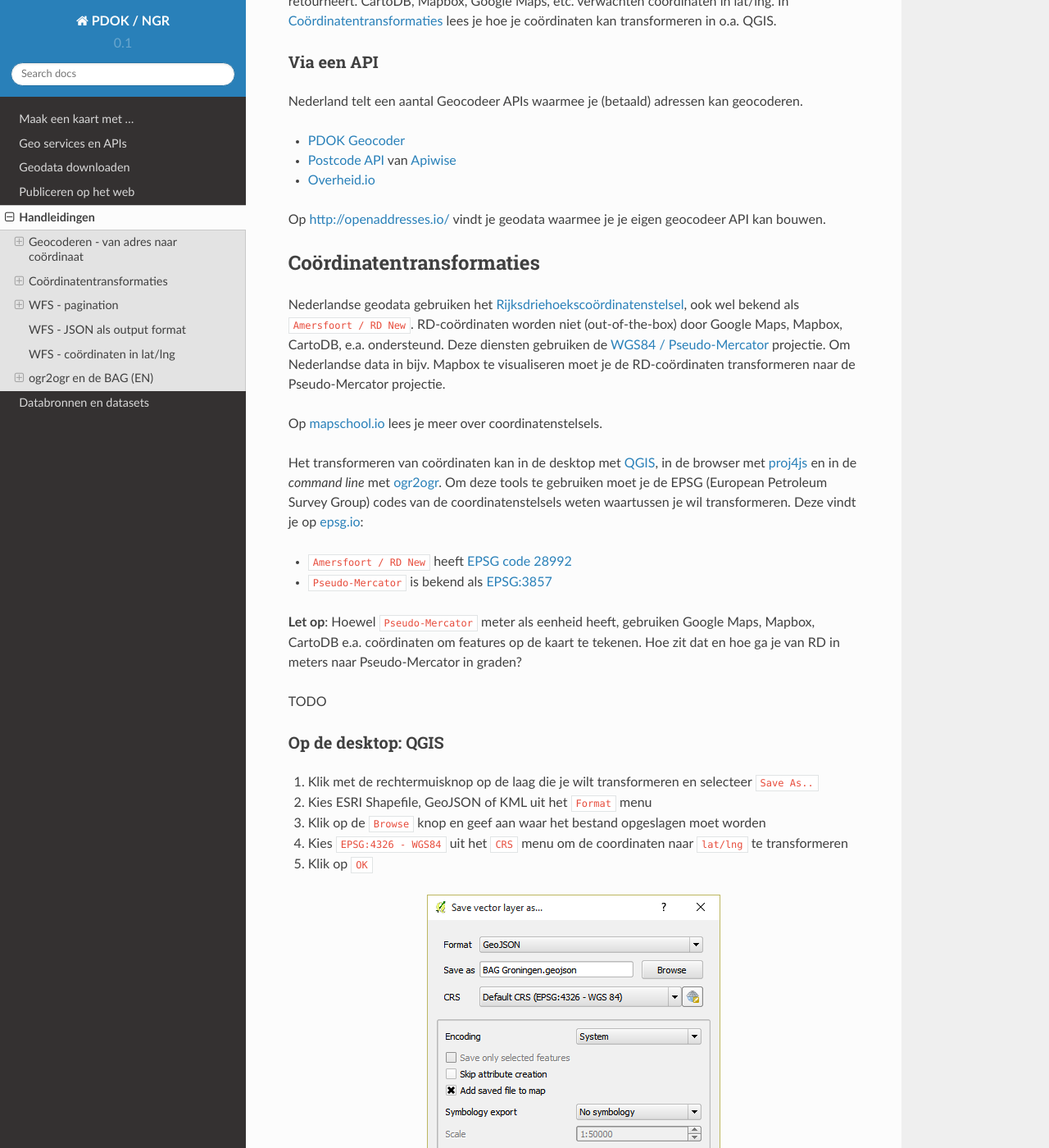
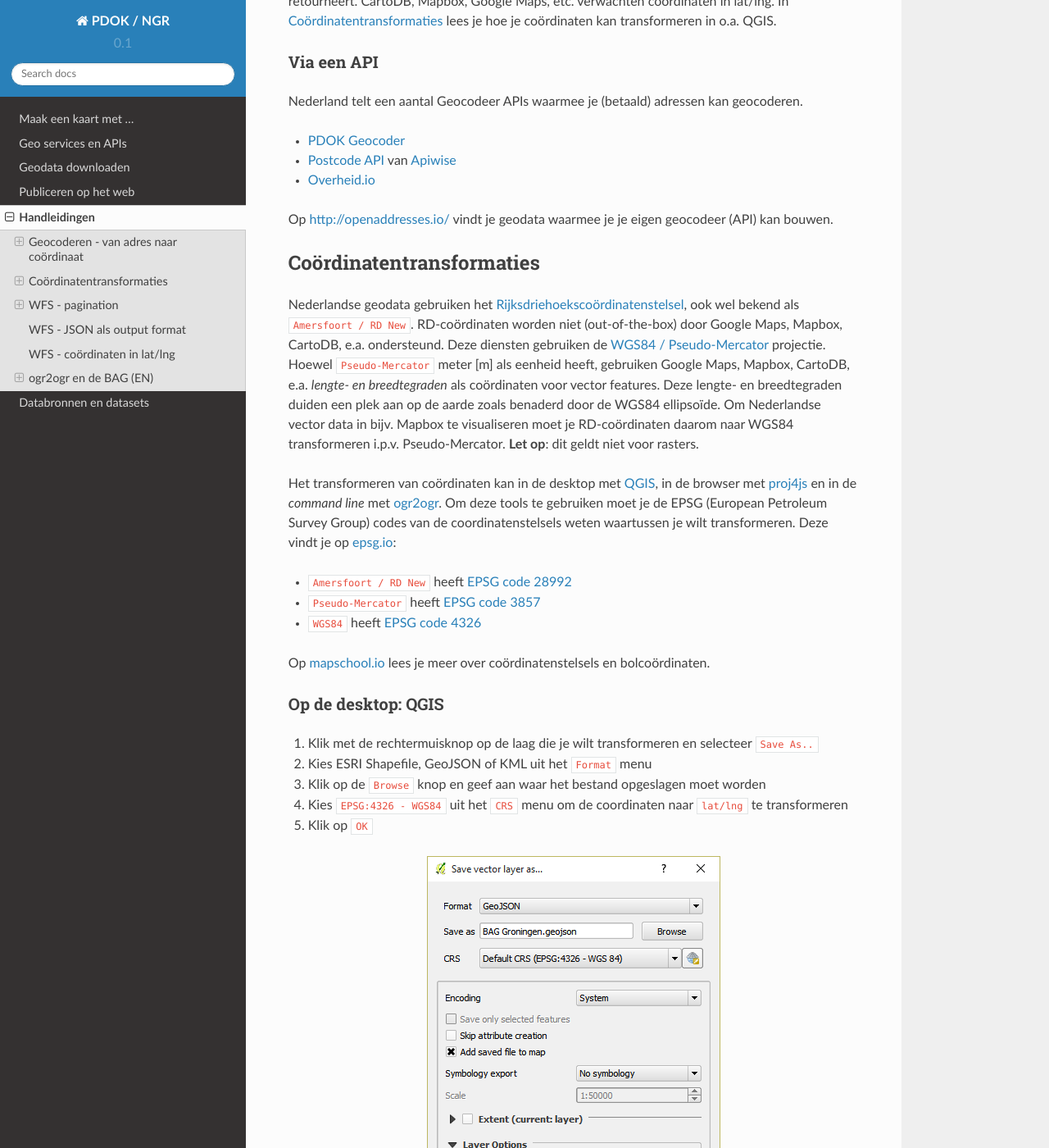
Before and after one commit to LivericA/PDOK, a Sphinx documentation site: the page built from docs/handleidingen.rst, in a window 1280 px wide and 1400 px high, scrolled down 1070 px. Shown: the whole window at 82% size. Built offline with Sphinx 7.4.7 and the Read the Docs theme 2.0.0, drawn with Linux system fonts in a browser that asks for light colours.

Commit message:
finish coords. transformations

```diff
--- a/docs/handleidingen.rst
+++ b/docs/handleidingen.rst
@@ -29,7 +29,7 @@ Nederland telt een aantal Geocodeer APIs waarmee je (betaald) adressen kan geoco
 - `Postcode API <http://www.postcodeapi.nu/>`_ van `Apiwise <http://www.apiwise.nl/>`_
 - `Overheid.io <https://overheid.io/documentatie/bag>`_
 
-Op http://openaddresses.io/ vindt je geodata waarmee je je eigen geocodeer API kan bouwen.
+Op http://openaddresses.io/ vindt je geodata waarmee je je eigen geocodeer (API) kan bouwen.
 
 .. _coord-trans:
 
@@ -37,18 +37,15 @@ Op http://openaddresses.io/ vindt je geodata waarmee je je eigen geocodeer API k
 Coördinatentransformaties
 *************************
 
-Nederlandse geodata gebruiken het `Rijksdriehoekscoördinatenstelsel <https://nl.wikipedia.org/wiki/Rijksdriehoeksco%C3%B6rdinaten>`_, ook wel bekend als ``Amersfoort / RD New``. RD-coördinaten worden niet (out-of-the-box) door Google Maps, Mapbox, CartoDB, e.a. ondersteund. Deze diensten gebruiken de `WGS84 / Pseudo-Mercator <https://en.wikipedia.org/wiki/Web_Mercator>`_ projectie. Om Nederlandse data in bijv. Mapbox te visualiseren moet je de RD-coördinaten transformeren naar de Pseudo-Mercator projectie.
+Nederlandse geodata gebruiken het `Rijksdriehoekscoördinatenstelsel <https://nl.wikipedia.org/wiki/Rijksdriehoeksco%C3%B6rdinaten>`_, ook wel bekend als ``Amersfoort / RD New``. RD-coördinaten worden niet (out-of-the-box) door Google Maps, Mapbox, CartoDB, e.a. ondersteund. Deze diensten gebruiken de `WGS84 / Pseudo-Mercator <https://en.wikipedia.org/wiki/Web_Mercator>`_ projectie. Hoewel ``Pseudo-Mercator`` meter [m] als eenheid heeft, gebruiken Google Maps, Mapbox, CartoDB, e.a. *lengte- en breedtegraden* als coördinaten voor vector features. Deze lengte- en breedtegraden duiden een plek aan op de aarde zoals benaderd door de WGS84 ellipsoïde. Om Nederlandse vector data in bijv. Mapbox te visualiseren moet je RD-coördinaten daarom naar WGS84 transformeren i.p.v. Pseudo-Mercator. **Let op**: dit geldt niet voor rasters.
 
-Op `mapschool.io <http://mapschool.io/>`_ lees je meer over coordinatenstelsels.
-
-Het transformeren van coördinaten kan in de desktop met :ref:`QGIS <coord-trans-qgis>`, in de browser met :ref:`proj4js <coord-trans-proj4js>` en in de *command line* met :ref:`ogr2ogr <coord-trans-ogr2ogr>`. Om deze tools te gebruiken moet je de EPSG (European Petroleum Survey Group) codes van de coordinatenstelsels weten waartussen je wil transformeren. Deze vindt je op `epsg.io <http://epsg.io/>`_:
+Het transformeren van coördinaten kan in de desktop met :ref:`QGIS <coord-trans-qgis>`, in de browser met :ref:`proj4js <coord-trans-proj4js>` en in de *command line* met :ref:`ogr2ogr <coord-trans-ogr2ogr>`. Om deze tools te gebruiken moet je de EPSG (European Petroleum Survey Group) codes van de coordinatenstelsels weten waartussen je wilt transformeren. Deze vindt je op `epsg.io <http://epsg.io/>`_:
 
 - ``Amersfoort / RD New`` heeft `EPSG code 28992 <http://epsg.io/28992>`_
-- ``Pseudo-Mercator`` is bekend als `EPSG:3857 <http://epsg.io/3857>`_
+- ``Pseudo-Mercator`` heeft `EPSG code 3857 <http://epsg.io/3857>`_
+- ``WGS84`` heeft `EPSG code 4326 <http://epsg.io/4326>`_
 
-**Let op**: Hoewel ``Pseudo-Mercator`` meter als eenheid heeft, gebruiken Google Maps, Mapbox, CartoDB e.a. coördinaten om features op de kaart te tekenen. Hoe zit dat en hoe ga je van RD in meters naar Pseudo-Mercator in graden?
-
-TODO
+Op `mapschool.io <http://mapschool.io/>`_ lees je meer over coördinatenstelsels en bolcoördinaten.
 
 .. _coord-trans-qgis:
 
```
